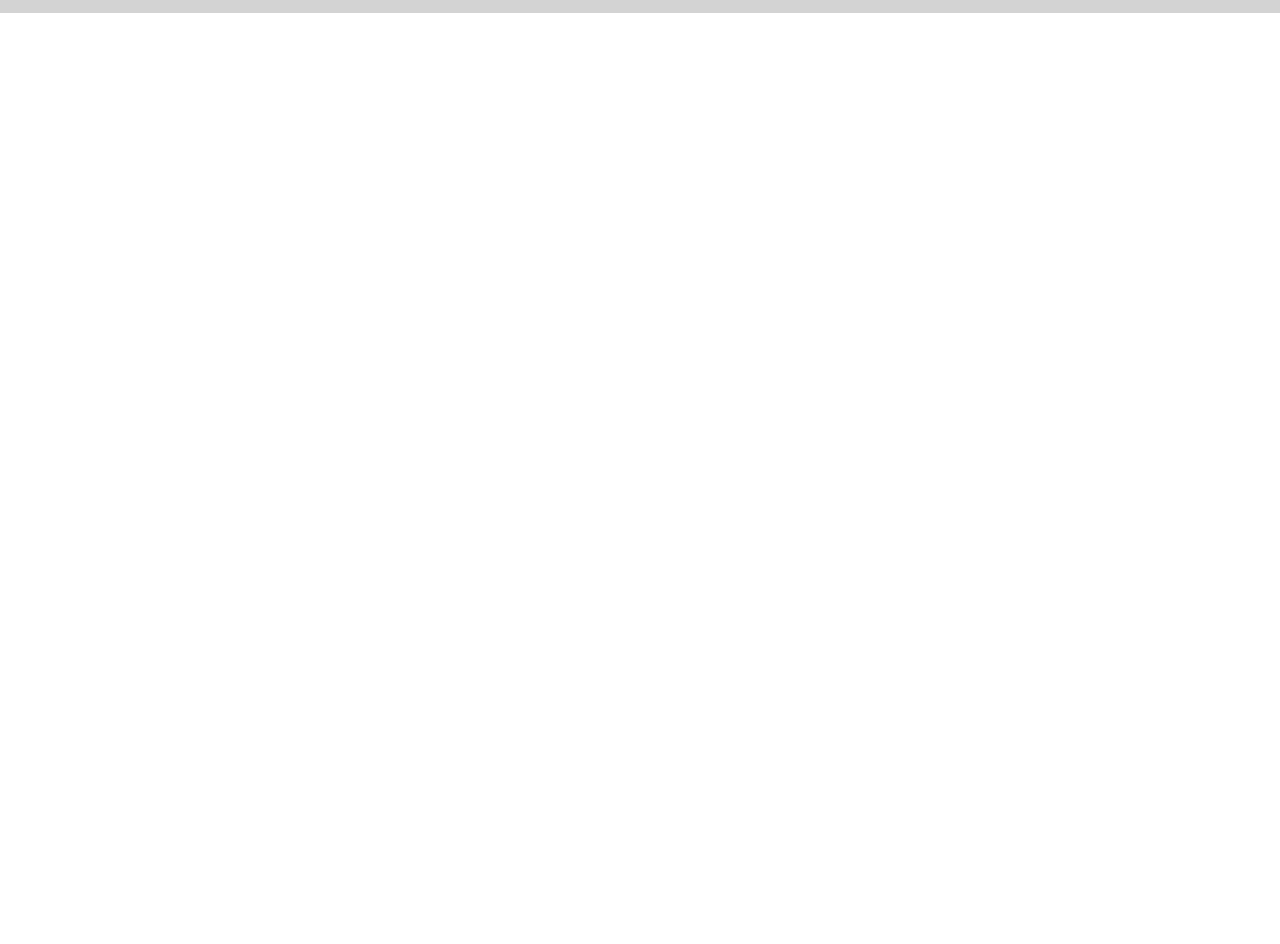
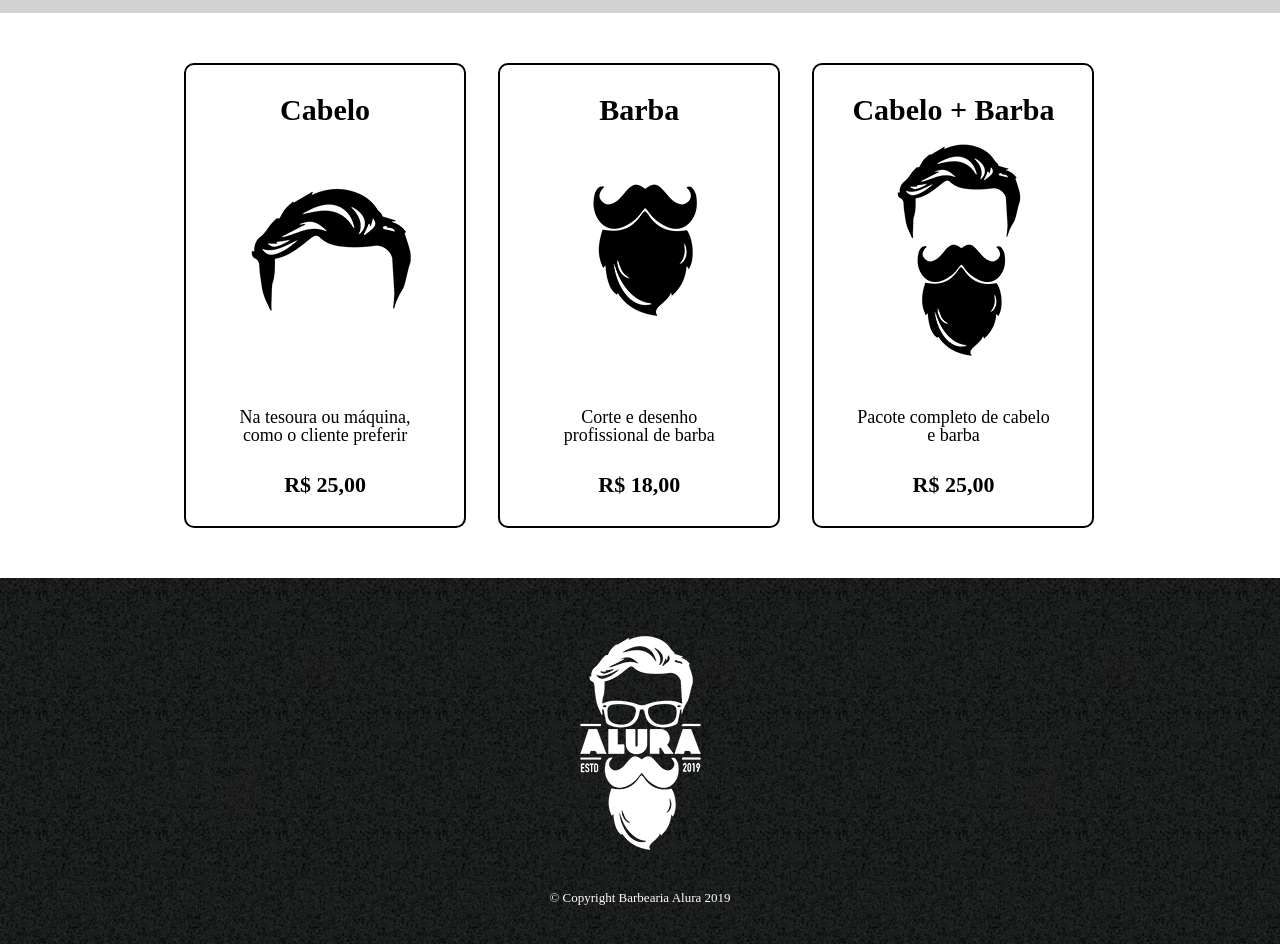
Before and after one commit to camilalourencos/barbeariaaluraexercicio, a plain HTML site: page produtos.html in a window 1280 px wide. Shown: the part 280-1224 px from the top of the page. Before the commit the page ends 800 px from the top, so only its background shows below. Drawn offline with Linux system fonts and the light colour scheme.

Commit message:
Estilização da página Produtos concluída.

```diff
--- a/produtos.css
+++ b/produtos.css
@@ -30,3 +30,72 @@ nav a {
     font-size: 22px;
     text-decoration: none;
 }
+
+nav a:hover {
+    color: palevioletred;
+    text-decoration: underline;
+
+}
+.produtos {
+    width: 940px;
+    margin: 0 auto;
+    padding: 50px 0;
+
+
+}
+.produtos li {
+    display: inline-block;
+    text-align: center;
+    width: 30%;
+    vertical-align: top;
+    margin: 0 1.5%;
+    padding: 30px 20px;
+    box-sizing: border-box;
+    border: 2px solid black;
+    border-radius: 10px;
+
+
+}
+
+.produtos li:hover{
+    border: 3px solid palevioletred;
+
+}
+
+.produtos li:active{
+    border: 5px solid purple;
+}
+
+.produtos h2{
+    font-size: 30px;
+    font-weight: bold;
+
+}
+
+.produtos li:hover h2 {
+    font-size: 40px;
+}
+
+.descricao {
+    font-size: 18px;
+    padding: 30px 20px;
+}
+.preco {
+    font-size: 22px;
+    font-weight: bold;
+
+}
+
+footer {
+    text-align: center;
+    background: url("bg.jpg");
+    padding: 40px 0;
+}
+
+.copyright {
+
+    color: white;
+    font-size: 13px;
+    margin: 20px 0 0;
+
+}
--- a/produtos.html
+++ b/produtos.html
@@ -27,5 +27,35 @@
 
         </header>
 
+        <main>
+            <ul class="produtos">
+                <li>
+                    <h2>Cabelo</h2>
+                    <img src="cabelo.jpg">
+                    <p class="descricao">Na tesoura ou máquina, como o cliente preferir</p>
+                    <p class = "preco">R$ 25,00</p>
+                </li>
+                <li>
+                    <h2>Barba</h2>
+                    <img src="barba.jpg">
+                    <p class="descricao">Corte e desenho profissional de barba</p>
+                    <p class = "preco">R$ 18,00</p>
+                </li>
+                <li>
+                    <h2>Cabelo + Barba</h2>
+                    <img src="cabelo+barba.jpg">
+                    <p class="descricao">Pacote completo de cabelo e barba</p>
+                    <p class = "preco">R$ 25,00</p>
+                </li>
+            </ul>
+
+
+
+        </main>
+
+        <footer>
+            <img src="logo-branco.png">
+            <p class="copyright">&copy; Copyright Barbearia Alura 2019</p>
+        </footer>
     </body>
 </html>
```
